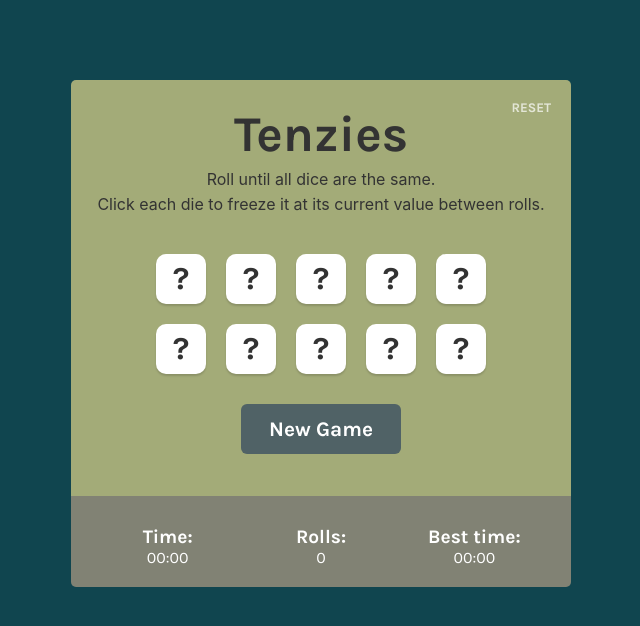
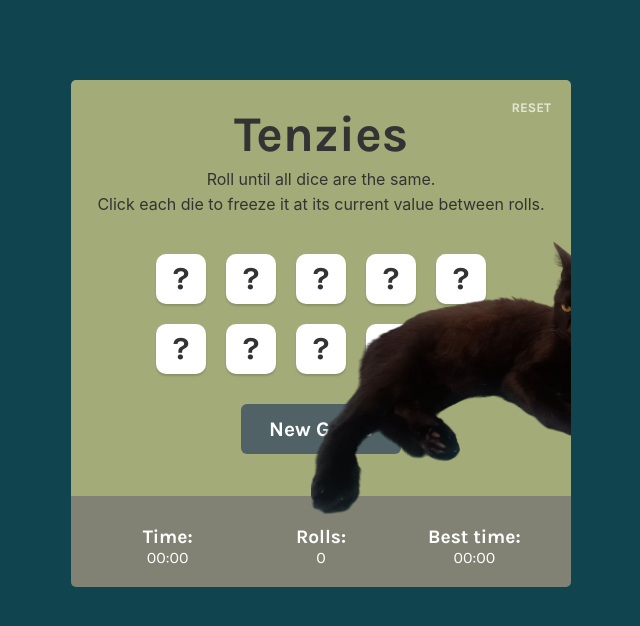
Before and after one commit to micalux/tenzies-app, a React (Vite) app: page / in a window 1280 px wide. Both pictures are taken after a click on the element "RESET". Shown: the top 626 px of the page, without its empty margins (319-959 px from the left). Built offline with nearby package versions, Linux system fonts and the light colour scheme.

Commit message:
minor changes

```diff
--- a/src/App.jsx
+++ b/src/App.jsx
@@ -165,7 +165,7 @@ function reset() {
     return (
         <main>
             {tenzies && <Cat />}
-            <h5 className="reset" onClick={reset}>RESET</h5>
+            <h5 className="reset" onClick={tenziesTrue}>RESET</h5>
             <h1 className="title">{title}</h1>
             <p className="instructions">{instructionsFirst}</p>
             <p className="instructions">{instructionsSecond}</p>
--- a/src/components/Cat.css
+++ b/src/components/Cat.css
@@ -4,14 +4,14 @@
     left: -400px; /* Start just outside the left edge */
     width: 700px;
     padding-bottom: calc(400 / 700 * 100%); /* Maintain aspect ratio */
-    background-image: url('public/lucy.png'); /* Use your cat image */
+    background-image: url('/lucy.png'); /* Use your cat image */
     background-size: contain; /* Ensure the entire image is visible */
     background-repeat: no-repeat; /* Ensure no repeat */
     animation: moveCat 7s linear forwards;}
 
 @keyframes moveCat {
     0% {
-        left: -700px; /* Start just outside the left edge */
+        left: -400px; /* Start just outside the left edge */
     }
     100% {
         left: calc(100% + 700px); /* Move just outside the right edge */
```
